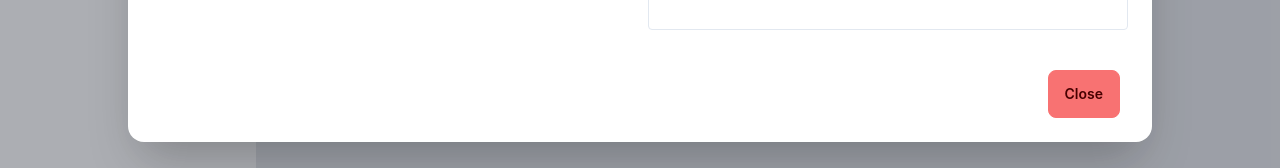
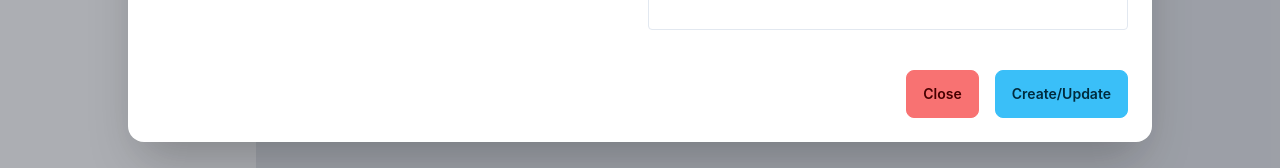
Before and after one commit to fandi-ahmad/electro-mart-admin, a React (Create React App) app: page /item in a window 1280 px wide. Both pictures are taken after a click on the button "Create". Shown: the part 516-684 px from the top of the page. Built offline with nearby package versions, Linux system fonts and the light colour scheme; no server answers.

Commit message:
api create

```diff
--- a/src/api/itemApi.js
+++ b/src/api/itemApi.js
@@ -1,6 +1,6 @@
 import axios from "axios";
 const apiUrl = 'http://127.0.0.1:3333'
-const token = 'MQ.m4JtWeDxHh4DCNL0z1uTOd8Wu-WJFUV0vLVP02ISdDjMeE9WUNxMFsewmmjJ'
+const token = 'Mg.6W9D4F5lFV5PIpq-WTYANX89Z_haoQigMkFCh-r8q9Rq3lJUg1druzKW3AxM'
 
 export const LoginUser = () => {
     return axios.post(`${apiUrl}/api/login`)
@@ -21,3 +21,11 @@ export const GetItem = (page, limit) => {
         throw error;
     });
 }
+
+export const CreateItem = (data) => {
+    return axios.post(`${apiUrl}/api/item`, data, {headers})
+    .then(response => response.data)
+    .catch(error => {
+        throw error;
+    });
+}
--- a/src/pages/Item.js
+++ b/src/pages/Item.js
@@ -1,7 +1,7 @@
 import { React, useEffect, useState } from 'react'
 import { Pagination } from '../components/Pagination'
 import { Adminpanel } from '../layouts/Adminpanel'
-import { GetItem } from '../api/itemApi'
+import { GetItem, CreateItem } from '../api/itemApi'
 import { faPenToSquare, faPlus, faTrash } from '@fortawesome/free-solid-svg-icons'
 import { FontAwesomeIcon } from '@fortawesome/react-fontawesome'
 import { BaseModal, openModal, closeModal } from '../components/BaseModal'
@@ -21,7 +21,7 @@ const Item = () => {
 
     const getAllData = async () => {
         try {
-            const response = await GetItem(1, 5)
+            const response = await GetItem(1, 100)
             setItemList(response.data)
         } catch (error) {
             console.log(error)
@@ -78,6 +78,29 @@ const Item = () => {
         setImage('')
         setDesc('')
         setEditOpen(false)
+    }
+
+    const upsertItem = async () => {
+        const parsePrice = parseInt(price.replaceAll(',', ''));
+        try {
+            const response = await CreateItem({
+                item_name: name,
+                price: parsePrice,
+                image: image,
+                description: desc
+            })
+            closeModal('upsert')
+            getAllData()
+        } catch (error) {
+            console.log(error)
+        }
+    }
+
+    const cek = () => {
+        console.log('name', name)
+        console.log(price)
+        console.log('image', image)
+        console.log('desc', desc)
     }
 
 
@@ -172,7 +195,7 @@ const Item = () => {
                 {/* <button onClick={cek} className='btn btn-sm'>cek</button> */}
                 <div className="modal-action pt-4">
                     <label onClick={closeUpsert} className="btn btn-error capitalize mr-2">close</label>
-                    {/* <label onClick={upsertBazar} className="btn btn-info capitalize">{actionText}</label> */}
+                    <label onClick={upsertItem} className="btn btn-info capitalize">create/update</label>
                 </div>
             </BaseModal>
 
```
